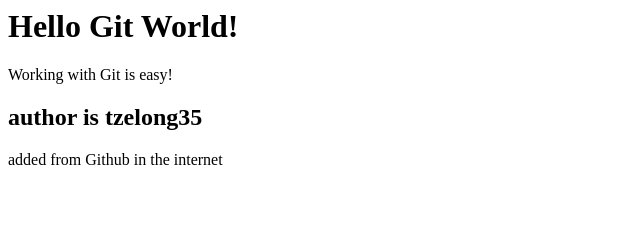
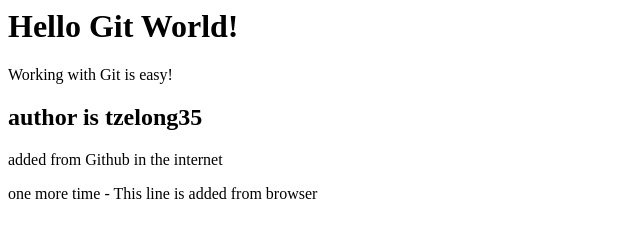
Before and after one commit to tzelong/GitGithubMasterclass, a plain HTML site: page index.html in a window 1280 px wide. Shown: the whole page, without its empty margins (0-640 px from the left). Drawn offline with Linux system fonts and the light colour scheme.

Commit message:
Update index.html
adding one more line from browser !!

```diff
--- a/index.html
+++ b/index.html
@@ -7,3 +7,6 @@
 <div>
   <p> added from Github in the internet </p>
 </div>
+<div>
+  <p> one more time - This line is added from browser </p>
+</div>
```
